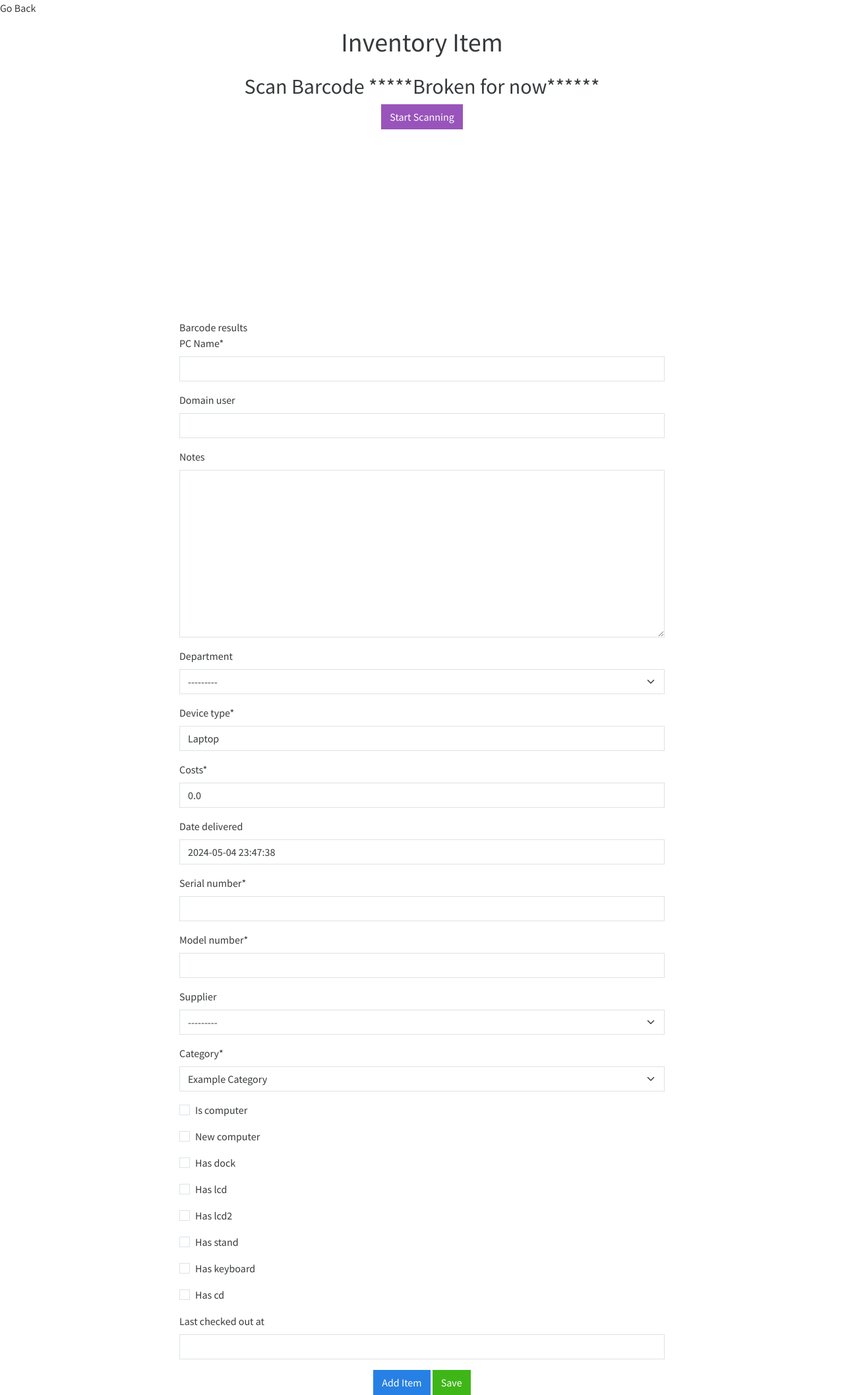
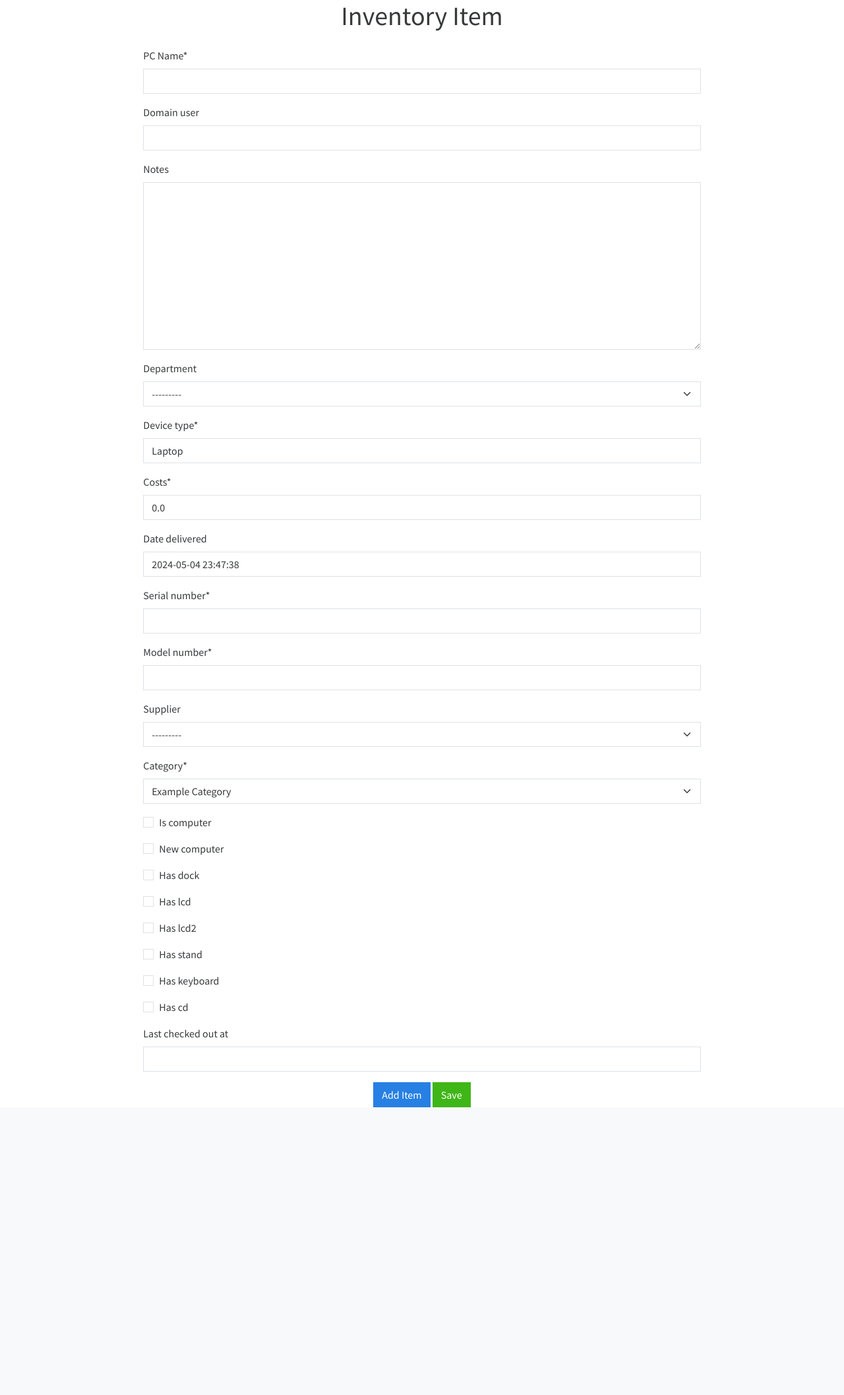
Before and after one commit to kcurt123/CIS281, a Django app: page /add-item/ in a window 1280 px wide. Shown: the part 56-2170 px from the top of the page at 66% size. After the commit the page ends 1734 px from the top, so only its background shows below. Run offline with Django 5.2, Linux system fonts and the light colour scheme; a user stored in the database is signed in; data comes from the database, SQL or seed files in the repository; some libraries are stand-ins or nearby versions.

Commit message:
commented out scanning featuring

```diff
--- a/inventory_management/inventory/templates/inventory/item_form.html
+++ b/inventory_management/inventory/templates/inventory/item_form.html
@@ -9,28 +9,27 @@
 {% endblock javascript %}
 
 {% block content %}
-<a href="{% url 'dashboard' %}" class="btn btn-outline-primary my-3 mx-4">Go Back</a>
 <div class="container mt-3">
     <div class="text-center mb-4">
         <h1>Inventory Item</h1>
     </div>
 
-    <div class="row justify-content-center">
+    <!--<div class="row justify-content-center">
         <div class="col-12 text-center">
             <h2>Scan Barcode *****Broken for now******</h2>
             <button id="startScan" class="btn btn-info">Start Scanning</button>
             <button id="stopScan" class="btn btn-danger" style="display: none;">Stop Scanning</button>
-            <!-- Container for the video feed -->
+
             <div id="scanner-container" style="width: 100%; width: 640; height: 280px;"></div>
         </div>
-    </div>
+    </div>-->
 
     <!-- Fillable Form Section Below -->
     <div class="row justify-content-center">
         <div class="col-md-8">
             <div id="input-box-section">
                 <!-- Display Barcode Result Here -->
-                <div id="barcodeResult" class="mt-2">Barcode results</div>
+                <!--<div id="barcodeResult" class="mt-2">Barcode results</div>-->
                 <form method="POST" id="itemForm">
                     {% csrf_token %}
                     {{ form|crispy }}
```
